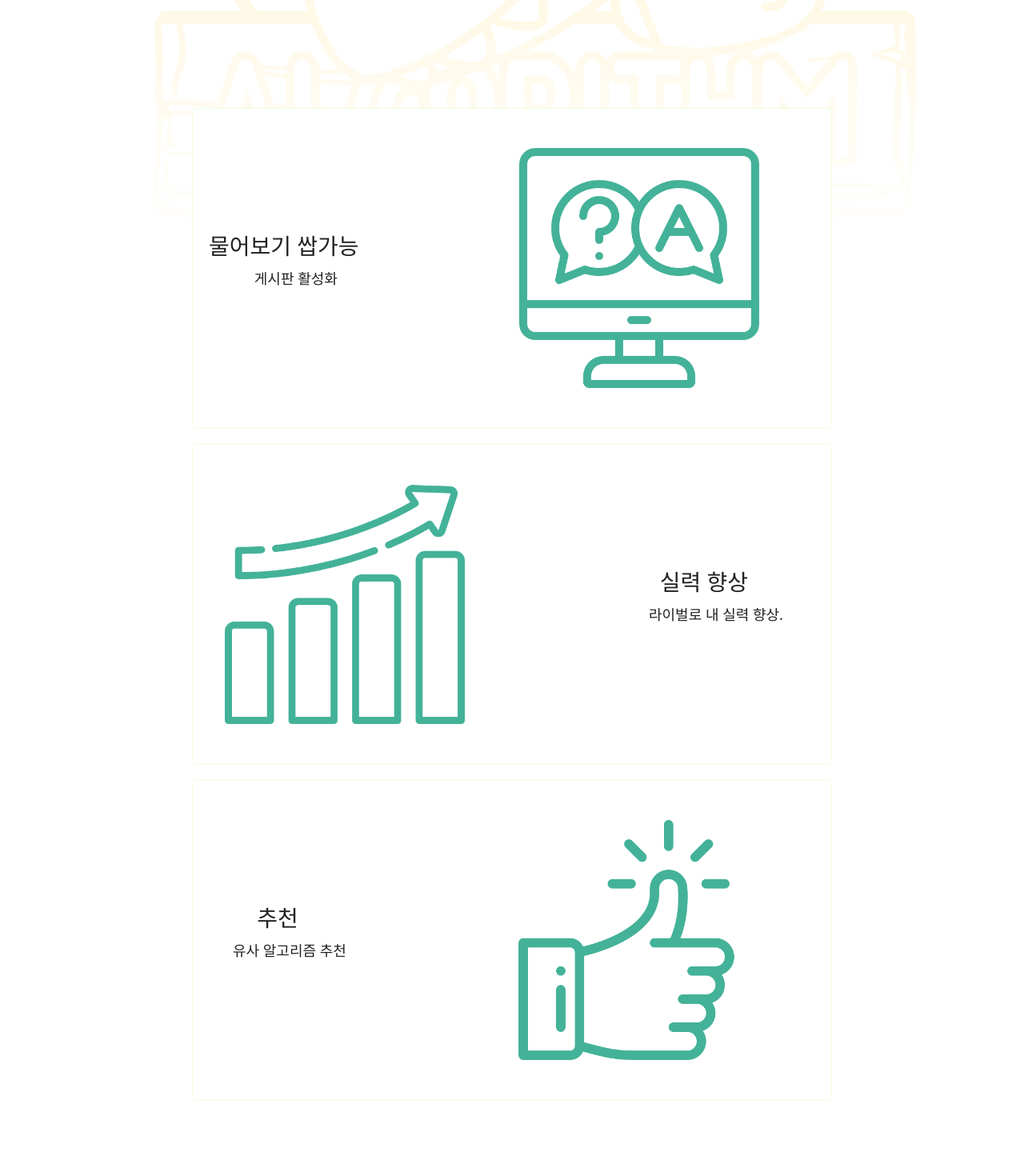
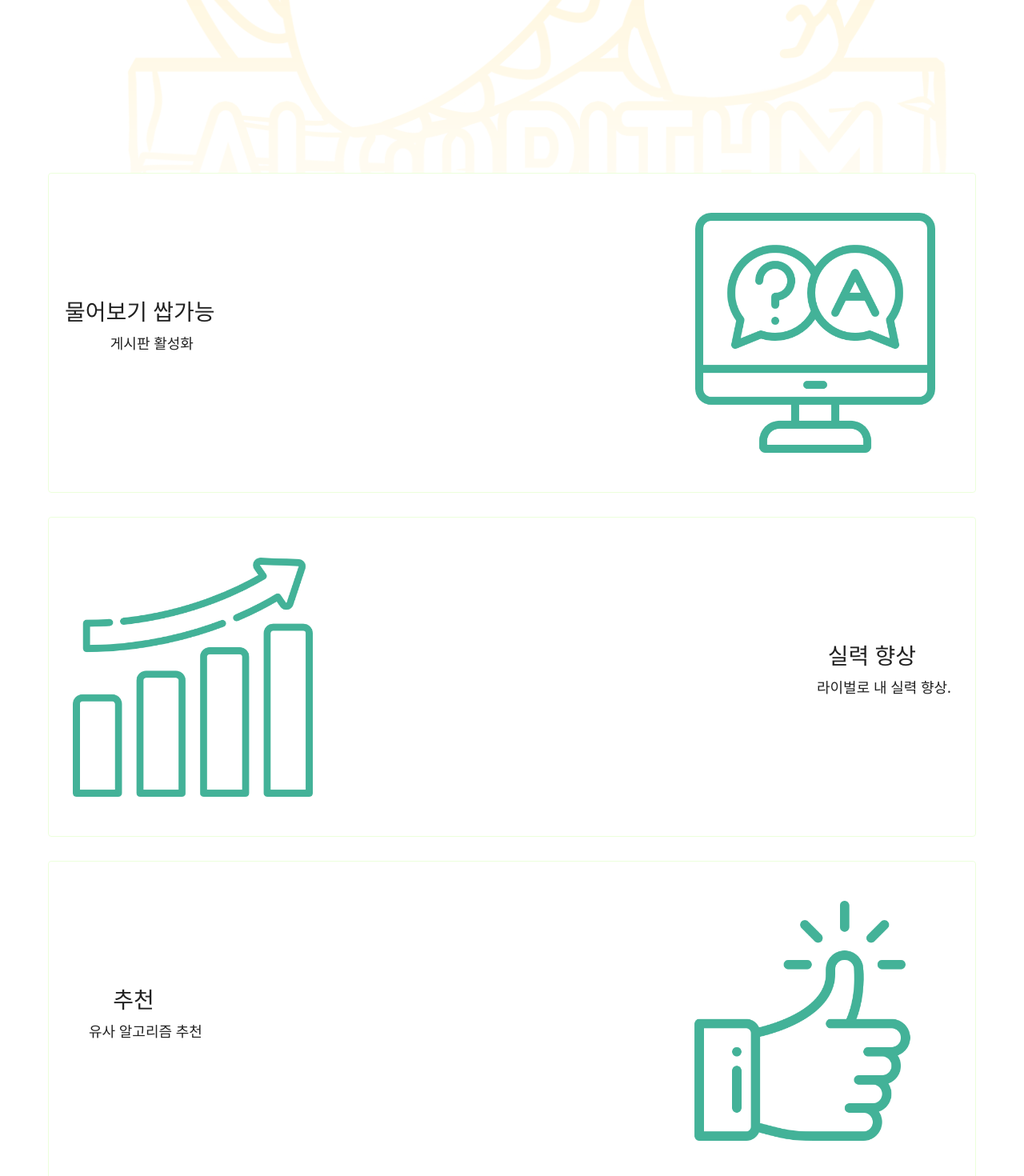
Before and after one commit to kyj098707/AIVLE_BIGPRJ, a React (Create React App) app in the folder front/: page /home in a window 1280 px wide. Shown: the part 960-2430 px from the top of the page at 80% size. Built offline with nearby package versions, Linux system fonts and the light colour scheme; a small style sheet from the web is missing.

Commit message:
임시저장

```diff
--- a/front/src/Choice.css
+++ b/front/src/Choice.css
@@ -5,7 +5,7 @@
   align-items: center;
   padding: 20px;
   width: 100%;
-  max-width: 800px;
+  max-width: 1200px;
   height: 400px;
   background-color: white;
   font-size: 18px;
--- a/front/src/Choice.js
+++ b/front/src/Choice.js
@@ -1,36 +1,31 @@
 import React from 'react';
 import { Link } from 'react-router-dom';
-import './Choice.css'
+import './Choice.css';
 
-function Choice({id, title, image, answer, help}) {
-    return(
+function Choice({ id, title, image, answer }) {
+  return (
     <div className="choice">
       <div className="choice_info">
         <p>{title}</p>
         <p className="choice_answer">
           <small>{answer}</small>
-
         </p>
-
-                <div className="choice_help">
-
-                </div>
-
+        <div className="choice_help"></div>
       </div>
 
       {id === '2323' && (
-                <Link to={'/board'}>
-                    <img className="choice_image" src={image} alt=""/>
+        <Link to="/board">
+          <img className="choice_image" src={image} alt="" />
         </Link>
       )}
       {id === '2322' && (
-                <Link to={'/rival'}>
-                    <img className="choice_image" src={image} alt=""/>
+        <Link to="/rival">
+          <img className="choice_image" src={image} alt="" />
         </Link>
       )}
       {id === '2321' && (
-                <Link to={'/register'}>
-                    <img className="choice_image" src={image} alt=""/>
+        <Link to="/register">
+          <img className="choice_image" src={image} alt="" />
         </Link>
       )}
     </div>
--- a/front/src/Home.css
+++ b/front/src/Home.css
@@ -3,8 +3,11 @@
     justify-content: center;
     margin-left: auto;
     margin-right: auto;
-    max-width: 1200px;
     padding: 20px;
+    position: relative;
+    z-index: -1;
+
+
   }
 
   .home-container {
@@ -28,8 +31,8 @@
     display: flex;
     flex-wrap: wrap;
     justify-content: center;
-    gap: 20px;
-    max-width: 1000px;
+    gap: 30px;
+    max-width: 1200px;
     text-align:left
 
   }
--- a/front/src/Home.js
+++ b/front/src/Home.js
@@ -1,15 +1,16 @@
-import React, { useEffect, useState } from 'react';
-import './Home.css';
-import Card from '@material-ui/core/Card';
-import Choice from './Choice';
-import { Helmet } from 'react-helmet';
+import React, { useEffect, useState } from "react";
+import "./Home.css";
+import Card from "@material-ui/core/Card";
+import Choice from "./Choice";
+import { Helmet } from "react-helmet";
 
 function Home() {
   const [cardVisibility, setCardVisibility] = useState([false, false, false]);
 
   useEffect(() => {
     const handleScroll = () => {
-      const currentScrollPos = window.scrollY || document.documentElement.scrollTop;
+      const currentScrollPos =
+        window.scrollY || document.documentElement.scrollTop;
 
       const scrollPositions = [500, 1000, 1500];
 
@@ -23,10 +24,10 @@ function Home() {
       setCardVisibility(updatedCardVisibility);
     };
 
-    window.addEventListener('scroll', handleScroll);
+    window.addEventListener("scroll", handleScroll);
 
     return () => {
-      window.removeEventListener('scroll', handleScroll);
+      window.removeEventListener("scroll", handleScroll);
     };
   }, [cardVisibility]);
 
@@ -42,55 +43,108 @@ function Home() {
         <img className="home_image" src="img/algoking2 yellow.png" alt="" />
 
         <div className="card-column">
-            <Card
+          <Card
             variant="outlined"
-            className={`choice animate__animated ${cardVisibility[0] ? 'animate__fadeInLeft' : ''}`}
-            style={{ height: '400px' , borderTopColor: '#ECFFDC',
-            borderBottomColor: '#ECFFDC',
-            borderLeftColor: '#ECFFDC',
-            borderRightColor: '#ECFFDC'}}
+            className={`choice animate__animated ${
+              cardVisibility[0] ? "animate__fadeInLeft" : ""
+            }`}
+            style={{
+              height: "400px",
+              borderTopColor: "#ECFFDC",
+              borderBottomColor: "#ECFFDC",
+              borderLeftColor: "#ECFFDC",
+              borderRightColor: "#ECFFDC",
+            }}
           >
-
             <div className="choice-content-left">
-              <h3 className="choice-title" style={{ textAlign: "center" }}>물어보기 쌉가능</h3>
-              <p className="choice-answer" style={{ textAlign: "center" }}>게시판 활성화</p>
+              <h3 className="choice-title" style={{ textAlign: "center" }}>
+                물어보기 쌉가능
+              </h3>
+              <p className="choice-answer" style={{ textAlign: "center" }}>
+                게시판 활성화
+              </p>
             </div>
             <a href="/board" id="2323">
-              <img className="choice-image-right" src="img/q&a green.png" alt="" style={{ width: "300px", height: "300px",marginRight:"20px", marginLeft: "200px" }}/>
+              <img
+                className="choice-image-right"
+                src="img/q&a green.png"
+                alt=""
+                style={{
+                  width: "300px",
+                  height: "300px",
+                  marginRight: "20px",
+                  marginLeft: "600px",
+                }}
+              ></img>
             </a>
           </Card>
           <Card
             variant="outlined"
-            className={`choice animate__animated ${cardVisibility[1] ? 'animate__fadeInRight' : ''}`}
-            style={{ height: '400px' , borderTopColor: '#ECFFDC',
-            borderBottomColor: '#ECFFDC',
-            borderLeftColor: '#ECFFDC',
-            borderRightColor: '#ECFFDC'}}
+            className={`choice animate__animated ${
+              cardVisibility[1] ? "animate__fadeInRight" : ""
+            }`}
+            style={{
+              height: "400px",
+              borderTopColor: "#ECFFDC",
+              borderBottomColor: "#ECFFDC",
+              borderLeftColor: "#ECFFDC",
+              borderRightColor: "#ECFFDC",
+            }}
           >
             <a href="/rival" id="2322">
-              <img className="choice-image-left" src="img/development green.png" alt="" style={{ width: "300px", height: "300px",marginRight:"200px" ,marginLeft:"20px"}} />
+              <img
+                className="choice-image-left2"
+                src="img/development green.png"
+                alt=""
+                style={{
+                  width: "300px",
+                  height: "300px",
+                  marginRight: "600px",
+                  marginLeft: "10px",
+                }}
+              />
             </a>
             <div className="choice-content-right">
-              <h3 className="choice-title" style={{ textAlign: "center" }}>실력 향상</h3>
-              <p className="choice-answer" style={{ textAlign: "center" }}>라이벌로 내 실력 향상.</p>
+              <h3 className="choice-title" style={{ textAlign: "center" }}>
+                실력 향상
+              </h3>
+              <p className="choice-answer" style={{ textAlign: "center" }}>
+                라이벌로 내 실력 향상.
+              </p>
             </div>
           </Card>
           <Card
             variant="outlined"
-            className={`choice animate__animated ${cardVisibility[2] ? 'animate__fadeInLeft' : ''}`}
-            style={{ height: '400px', borderTopColor: '#ECFFDC',
-            borderBottomColor: '#ECFFDC',
-            borderLeftColor: '#ECFFDC',
-            borderRightColor: '#ECFFDC'}}
+            className={`choice animate__animated ${
+              cardVisibility[2] ? "animate__fadeInLeft" : ""
+            }`}
+            style={{
+              height: "400px",
+              borderTopColor: "#ECFFDC",
+              borderBottomColor: "#ECFFDC",
+              borderLeftColor: "#ECFFDC",
+              borderRightColor: "#ECFFDC",
+            }}
           >
-
             <div className="choice-content-left">
-              <h3 className="choice-title" style={{ textAlign: "center" }}>추천</h3>
-              <p className="choice-answer" style={{ textAlign: "center" }}>유사 알고리즘 추천</p>
+              <h3 className="choice-title" style={{ textAlign: "center" }}>
+                추천
+              </h3>
+              <p className="choice-answer" style={{ textAlign: "center" }}>
+                유사 알고리즘 추천
+              </p>
             </div>
-            <a href="/about" id="2321">
-              <img className="choice-image-right" src="img/like green.png" alt="" style={{ width: "300px", height: "300px", marginLeft:"200px" ,marginRight:"20px"}} />
-            </a>
+            <img
+              className="choice_image"
+              src="img/like green.png"
+              alt=""
+              style={{
+                width: "300px",
+                height: "300px",
+                marginLeft: "600px",
+                marginRight: "20px",
+              }}
+            />
           </Card>
         </div>
       </div>
--- a/front/src/scss/Header.scss
+++ b/front/src/scss/Header.scss
@@ -75,7 +75,7 @@
   }
 
   @media screen and (max-width:769px) {
-    /* 화면이 작아졌을 때, navbar */
+
     #navbar {
       display: flex;
       flex-direction: column;
```
Lines whose indentation alone changed are shown as unchanged.
